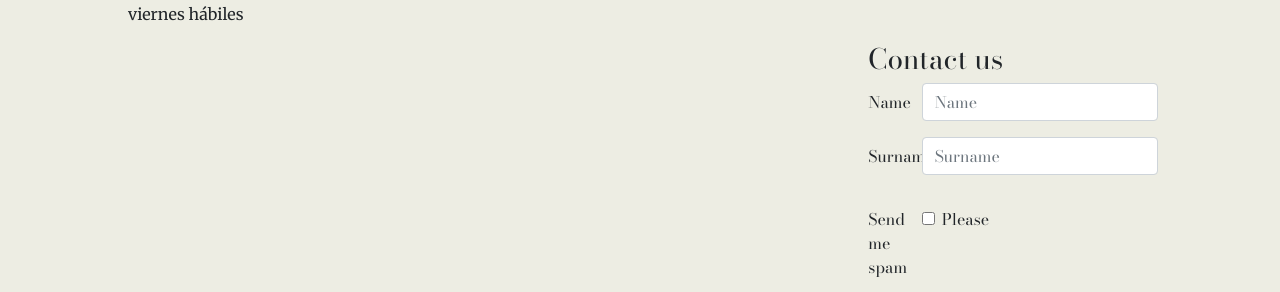
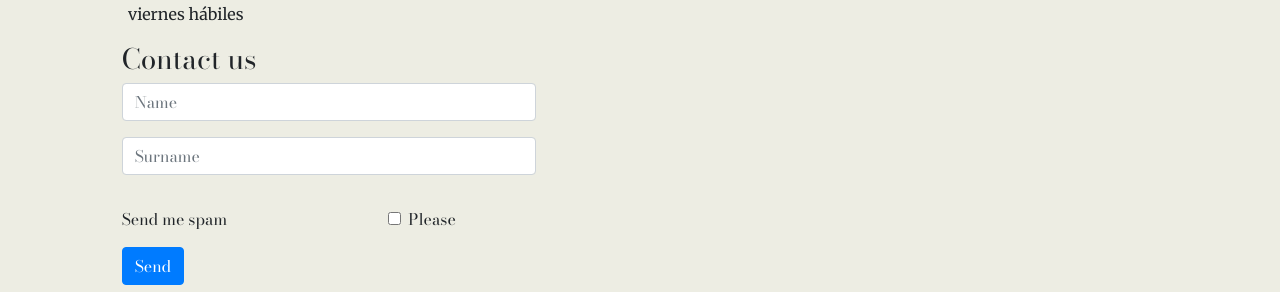
Before and after one commit to cuncunfacu/landing_page, a plain HTML site: page index.html in a window 1280 px wide. Shown: the part 1509-1801 px from the top of the page. Drawn offline with nearby package versions, Linux system fonts and the light colour scheme.

Commit message:
frankestein 2

```diff
--- a/index.html
+++ b/index.html
@@ -117,17 +117,15 @@
         </div>
     </div>
 </section>
-<form class="col-lg-3 col-sm-12 offset-lg-8 contact-form">
+<form class="col-lg-5 col-sm-12 offset-lg-1 contact-form">
     <h2>Contact us</h2>
   <div class="form-group row">
-    <label class="col-sm-2 col-form-label">Name</label>
-    <div class="col-sm-10">
+        <div class="col-sm-10">
       <input type="email" class="form-control" placeholder="Name">
     </div>
   </div>
   <div class="form-group row">
-      <label class="col-sm-2 col-form-label">Surname</label>
-      <div class="col-sm-10">
+           <div class="col-sm-10">
         <input type="email" class="form-control" placeholder="Surname">
       </div>
     </div>
@@ -138,8 +136,8 @@
     </div>
   </fieldset>
   <div class="form-group row">
-    <div class="col-sm-2">Send me spam</div>
-    <div class="col-sm-10">
+    <div class="col-sm-6">Send me spam</div>
+    <div class="col-sm-6">
       <div class="form-check">
         <input class="form-check-input" type="checkbox" id="gridCheck1">
         <label class="form-check-label" for="gridCheck1">
@@ -150,7 +148,7 @@
   </div>
   <div class="form-group row">
     <div class="col-sm-10">
-      <button type="submit" class="btn btn-primary">Sign in</button>
+      <button type="submit" class="btn btn-primary">Send</button>
     </div>
   </div>
 </form>
```
